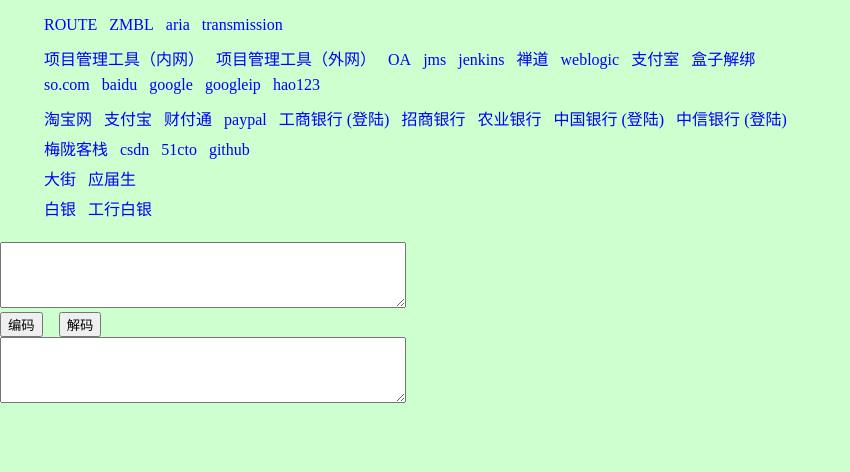
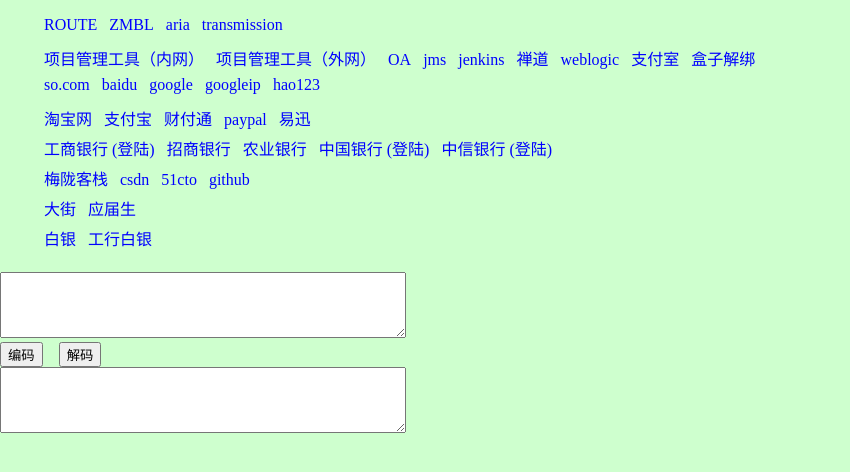
Before and after one commit to jimmyzhong/jimmyzhong.github.com, a Jekyll site: the page guid.html, which Jekyll copies as it is, in a window 1280 px wide. Shown: the top 472 px of the page, without its empty margins (0-850 px from the left). Built offline with Jekyll 4.4.1, drawn with Linux system fonts in a browser that asks for light colours.

Commit message:
g
Signed-off-by: jimmygit <jjzhong@chinaums.com>

```diff
--- a/guid.html
+++ b/guid.html
@@ -74,6 +74,9 @@
 				<span><a href="http://www.alipay.com/" target="_blank">支付宝</a></span>
 				<span><a href="http://www.tenpay.com/" target="_blank">财付通</a></span>
 				<span><a href="https://www.paypal.com" target="_blank">paypal</a></span>
+				<span><a href="https://www.yixun.com" target="_blank">易迅</a></span>
+			</li>
+			<li>
 				<span><a href="http://www.icbc.com.cn/" target="_blank">工商银行</a>
 				<a href="https://mybank.icbc.com.cn/icbc/perbank/index.jsp" target="_blank">(登陆)</a>
 				</span>
@@ -83,7 +86,6 @@
 				<a href="https://ebs.boc.cn/BocnetClient/LoginFrame1.do?_locale=zh_CN" target="_blank">(登陆)</a></span>
 				<span><a href="http://bank.ecitic.com/" target="_blank">中信银行</a>
 				<a href="https://creditcard.ecitic.com/citiccard/online/login.do?func=mainpage" target="_blank">(登陆)</a></span>
-
 			</li>
 			<li>
 				<span><a href="http://bbs.ecust.edu.cn/" target="_blank">梅陇客栈</a></span>
```
